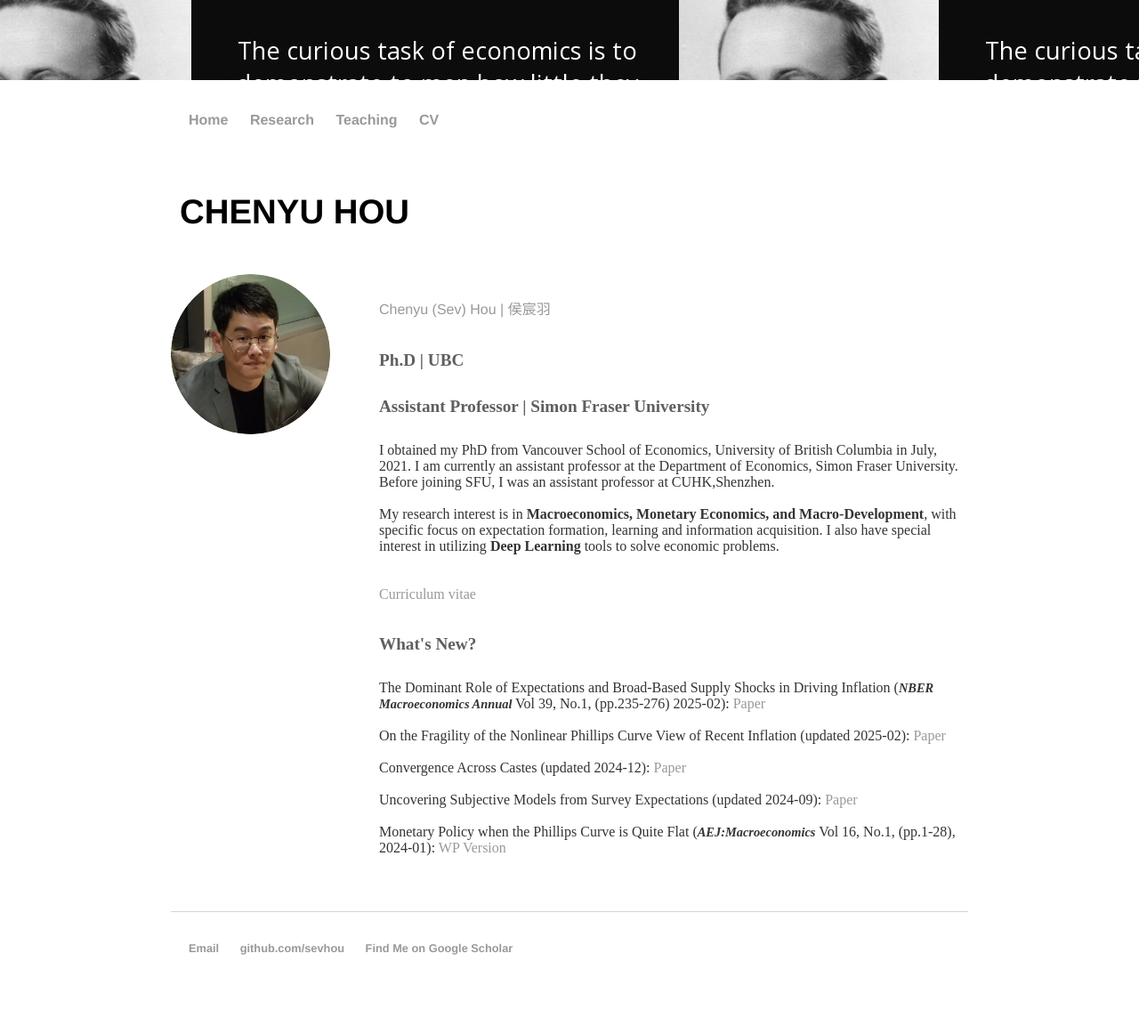
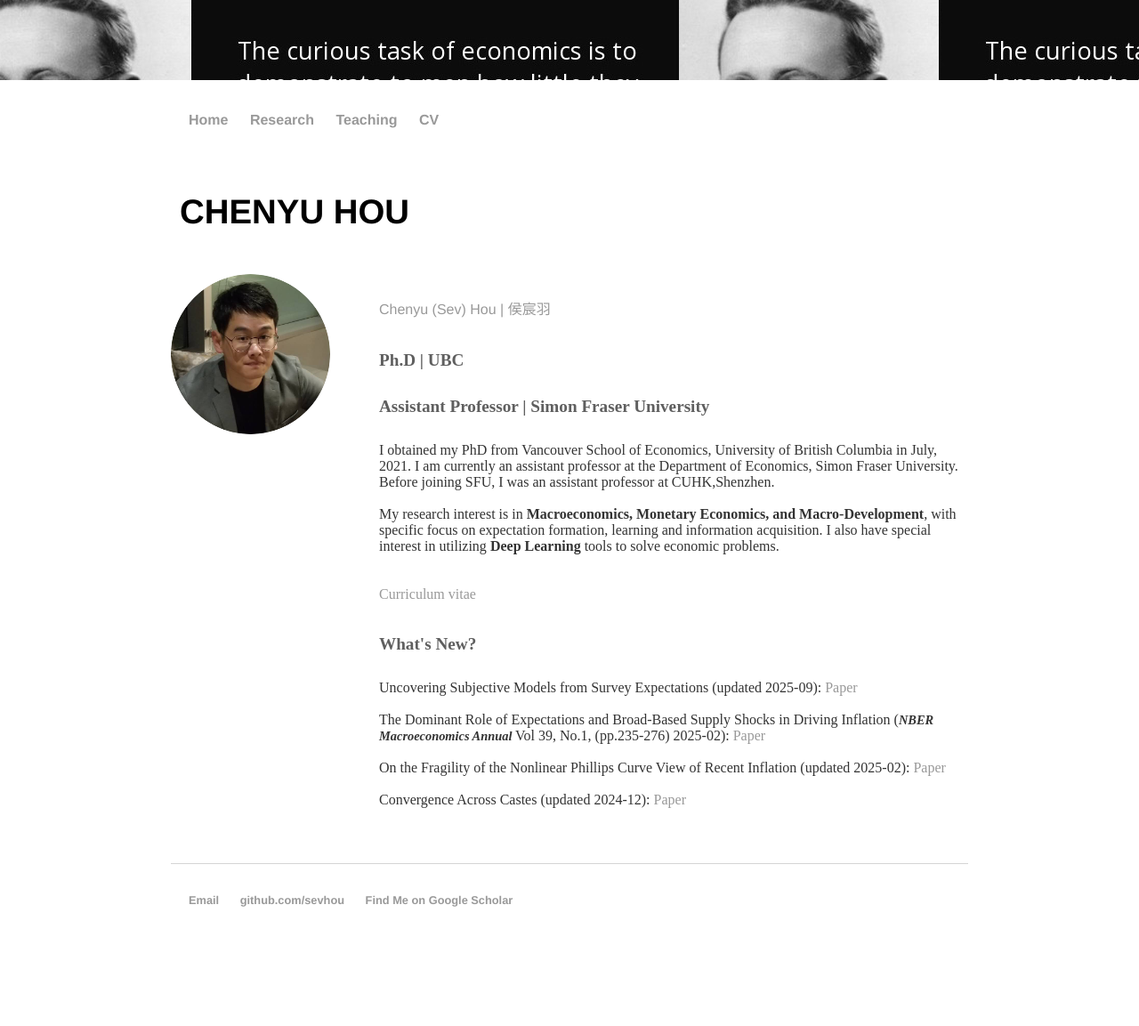
Before and after one commit to sevhou/sevhou.github.io, a Jekyll site: the page built from index.html, in a window 1280 px wide. Shown: the whole page at 89% size. Built offline with Jekyll 4.4.1, drawn with Linux system fonts in a browser that asks for light colours; after the commit the page ends 1099 px from its top, so only the background shows below that.

Commit message:
Update index.html

```diff
--- a/index.html
+++ b/index.html
@@ -18,11 +18,10 @@ title: Chenyu Hou (Sev)
 			<p><a href="https://sevhou.github.io/cv/CV_long_Sev.pdf">Curriculum vitae</a></p>
 
 			<h2>What's New?</h2>
-			<p>The Dominant Role of Expectations and Broad-Based Supply Shocks in Driving Inflation (<jname>NBER Macroeconomics Annual</jname> Vol 39, No.1, (pp.235-276) 2025-02): <a href="https://sevhou.github.io/research/Inflation2023_main.pdf"> Paper</a><br>
+			<p>Uncovering Subjective Models from Survey Expectations (updated 2025-09): <a href="https://sevhou.github.io/research/Joint_learning_latest.pdf"> Paper</a><br>
+			<br>The Dominant Role of Expectations and Broad-Based Supply Shocks in Driving Inflation (<jname>NBER Macroeconomics Annual</jname> Vol 39, No.1, (pp.235-276) 2025-02): <a href="https://sevhou.github.io/research/Inflation2023_main.pdf"> Paper</a><br>
 			<br>On the Fragility of the Nonlinear Phillips Curve View of Recent Inflation (updated 2025-02): <a href="https://sevhou.github.io/research/NLPC.v2.pdf"> Paper</a><br>
 			<br>Convergence Across Castes (updated 2024-12): <a href="https://sevhou.github.io/research/Gaps_v20.pdf"> Paper</a><br>
-			<br>Uncovering Subjective Models from Survey Expectations (updated 2024-09): <a href="https://sevhou.github.io/research/Joint_learning_latest.pdf"> Paper</a><br>
-			<br>Monetary Policy when the Phillips Curve is Quite Flat (<jname>AEJ:Macroeconomics</jname> Vol 16, No.1, (pp.1-28), 2024-01): <a href="https://sevhou.github.io/research/BHP2022.pdf"> WP Version</a><br>
 
 
 		</div><!-- /.rightblock -->
```
